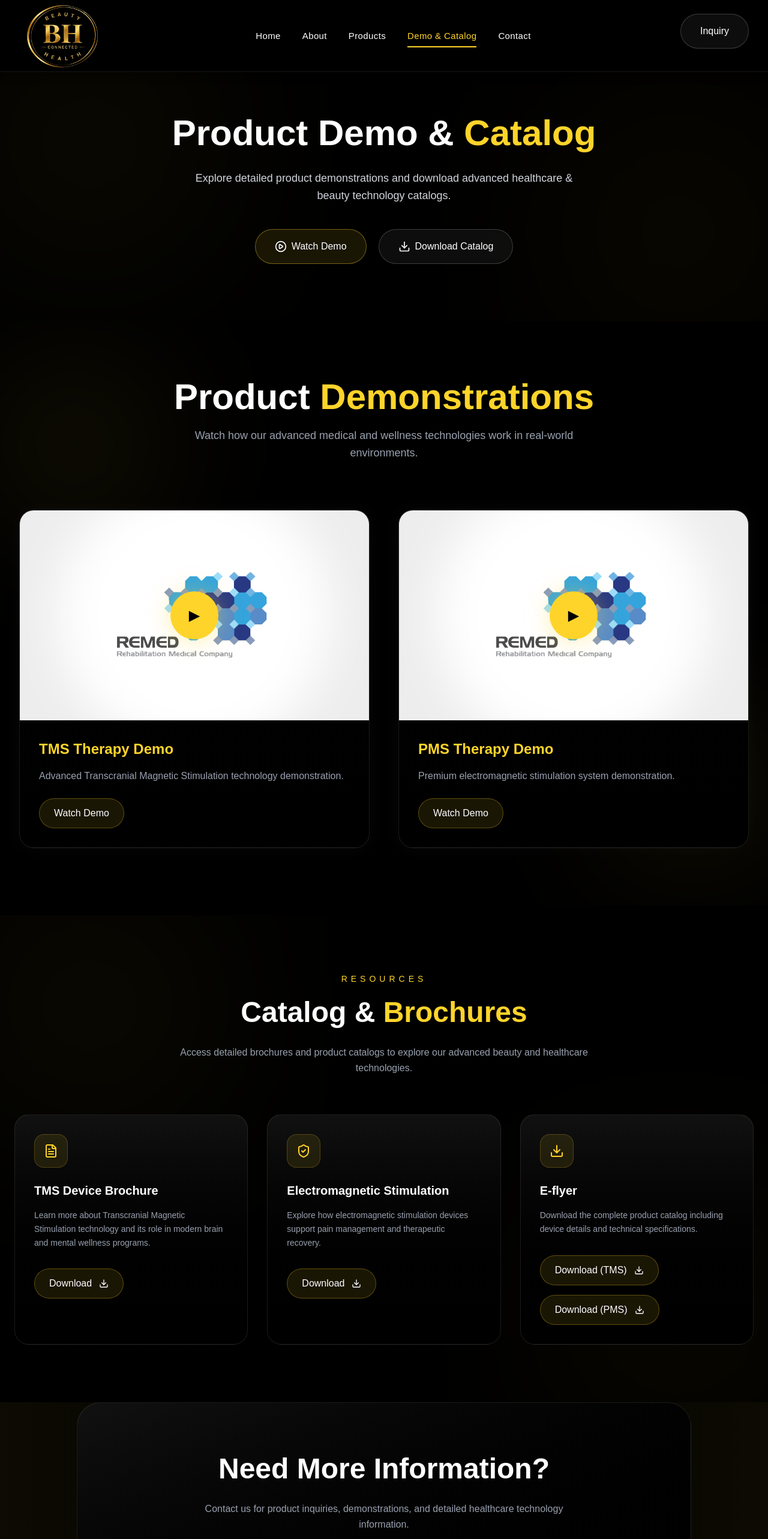
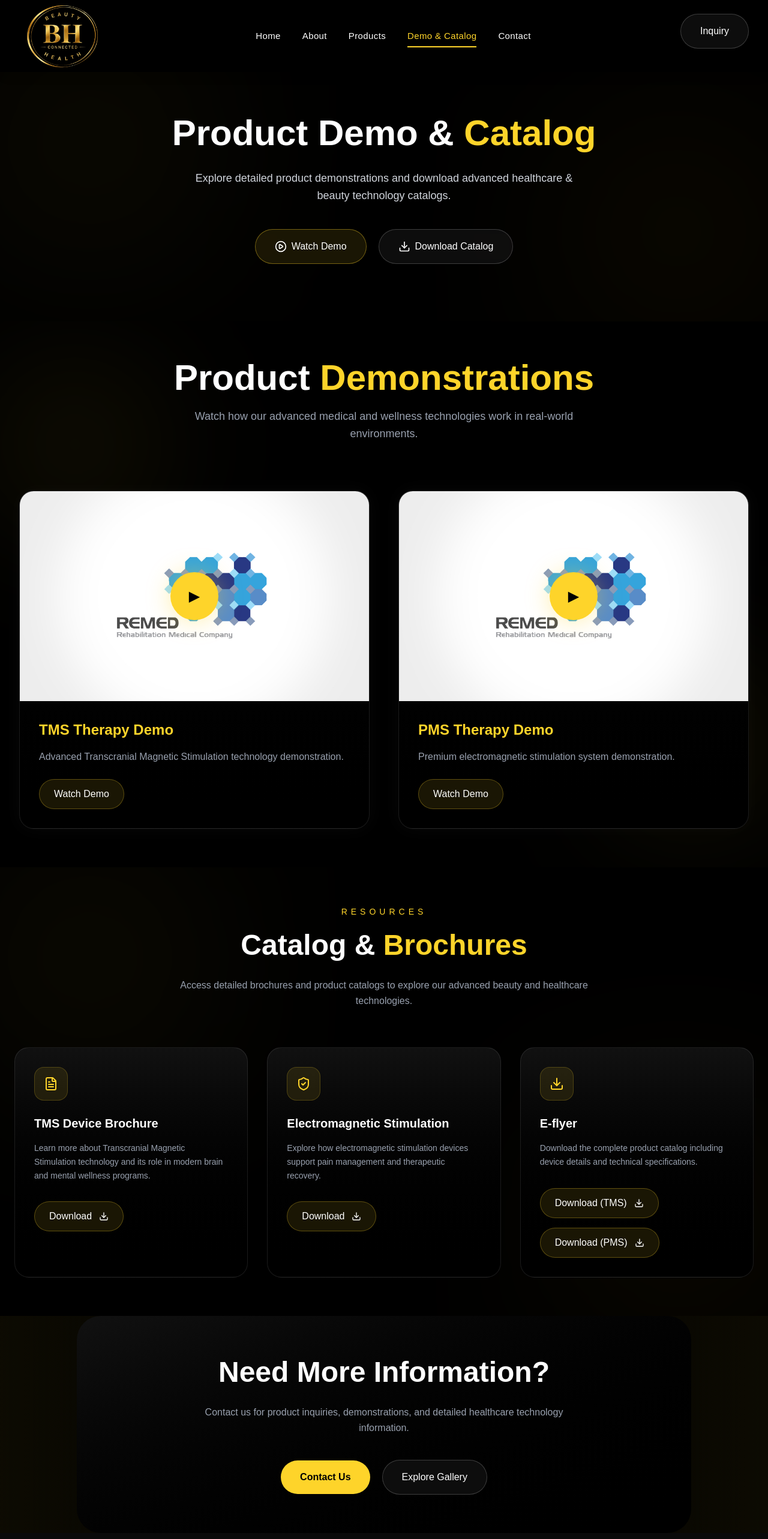
Before and after one commit to sritechbees/bhconnectproject, a Next.js app: page /democatalog/democatalogpage in a window 1280 px wide. Shown: the top 2566 px of the page at 60% size. Built offline with nearby package versions, Linux system fonts and the light colour scheme.

Commit message:
dug clear

```diff
--- a/src/layout/header.tsx
+++ b/src/layout/header.tsx
@@ -60,7 +60,7 @@ export default function Header() {
           h-[120px]
           py-2
           bg-black
-          border-b
+
 
           shadow-lg
         "
@@ -275,8 +275,7 @@ export default function Header() {
                 h-[calc(100vh-70px)]
                 sm:h-[calc(100vh-78px)]
                 bg-black
-                border-t
-                border-white/10
+
                 overflow-y-auto
               "
             >
--- a/src/pages/contact/inquiryform.tsx
+++ b/src/pages/contact/inquiryform.tsx
@@ -215,6 +215,7 @@ export default function InquiryForm() {
           id="inquiry-form"
           className="
             relative
+            scroll-mt-24 md:scroll-mt-16
             w-full
             bg-gradient-to-b
             from-[#111111]
--- a/src/pages/democatalog/democatalogpage.tsx
+++ b/src/pages/democatalog/democatalogpage.tsx
@@ -45,15 +45,15 @@ export default function DemoCatalogPage() {
               mx-auto
               rounded-[30px]
               md:rounded-[40px]
-              border border-white/10
+
               bg-gradient-to-br
               from-[#111111]
               to-black
               px-6
               sm:px-10
               md:px-20
-              py-14
-              md:py-20
+              py-8
+              md:py-16
               text-center
             "
           >
--- a/src/pages/democatalog/downloadcatalog.tsx
+++ b/src/pages/democatalog/downloadcatalog.tsx
@@ -9,7 +9,7 @@ import {
   FileText,
   ShieldCheck,
 } from "lucide-react";
-import App_layout from "@/layout/app_layout";
+
 
 export default function Downloadcatalog() {
   useEffect(() => {
@@ -45,7 +45,7 @@ export default function Downloadcatalog() {
 
   return (
 
-    <section className="relative bg-black py-24 mt-4 px-4 sm:px-6 overflow-hidden">
+    <section className="relative bg-black py-16 px-4 sm:px-6 overflow-hidden">
 
       {/* Background Glow */}
       <div className="absolute top-0 left-0 w-[300px] h-[300px] bg-[#fed42a]/10 blur-[140px] rounded-full"></div>
--- a/src/pages/democatalog/productdemonstrations.tsx
+++ b/src/pages/democatalog/productdemonstrations.tsx
@@ -26,7 +26,7 @@ export default function ProductDemonstrations() {
   return (
     <div>
 
-  <section className="relative min-h-screen bg-black text-white overflow-hidden py-16 md:py-24">
+  <section className="relative min-h-screen bg-black text-white overflow-hidden py-16 md:py-16">
 
     {/* Glow Effects */}
     <div className="absolute top-20 left-0 w-[250px] h-[250px] bg-[#fed42a]/10 blur-[120px] rounded-full"></div>
--- a/src/pages/products/productpage.tsx
+++ b/src/pages/products/productpage.tsx
@@ -78,7 +78,7 @@ export default function ProductsPage() {
         <section className="md:hidden relative w-full bg-black overflow-hidden">
           {/* IMAGE SECTION */}
 
-         <div className="relative w-full max-w-[350px] mx-auto h-[260px] sm:h-[300px] overflow-hidden">
+         <div className="relative w-full mx-auto h-[280px] sm:h-[300px] overflow-hidden">
   <Image
     src="/tms product/Product Mobile.jpg"
     alt="Products"
```
